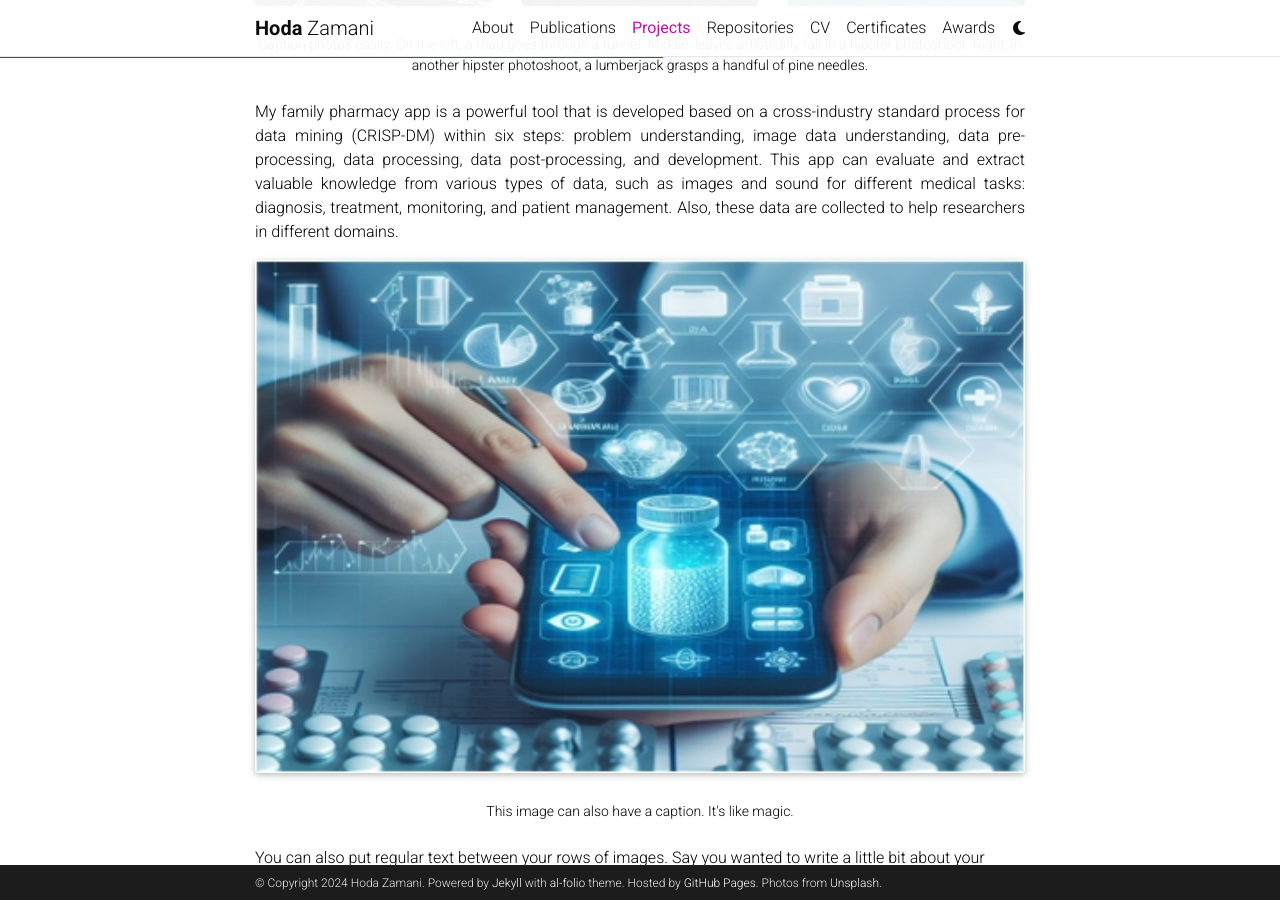
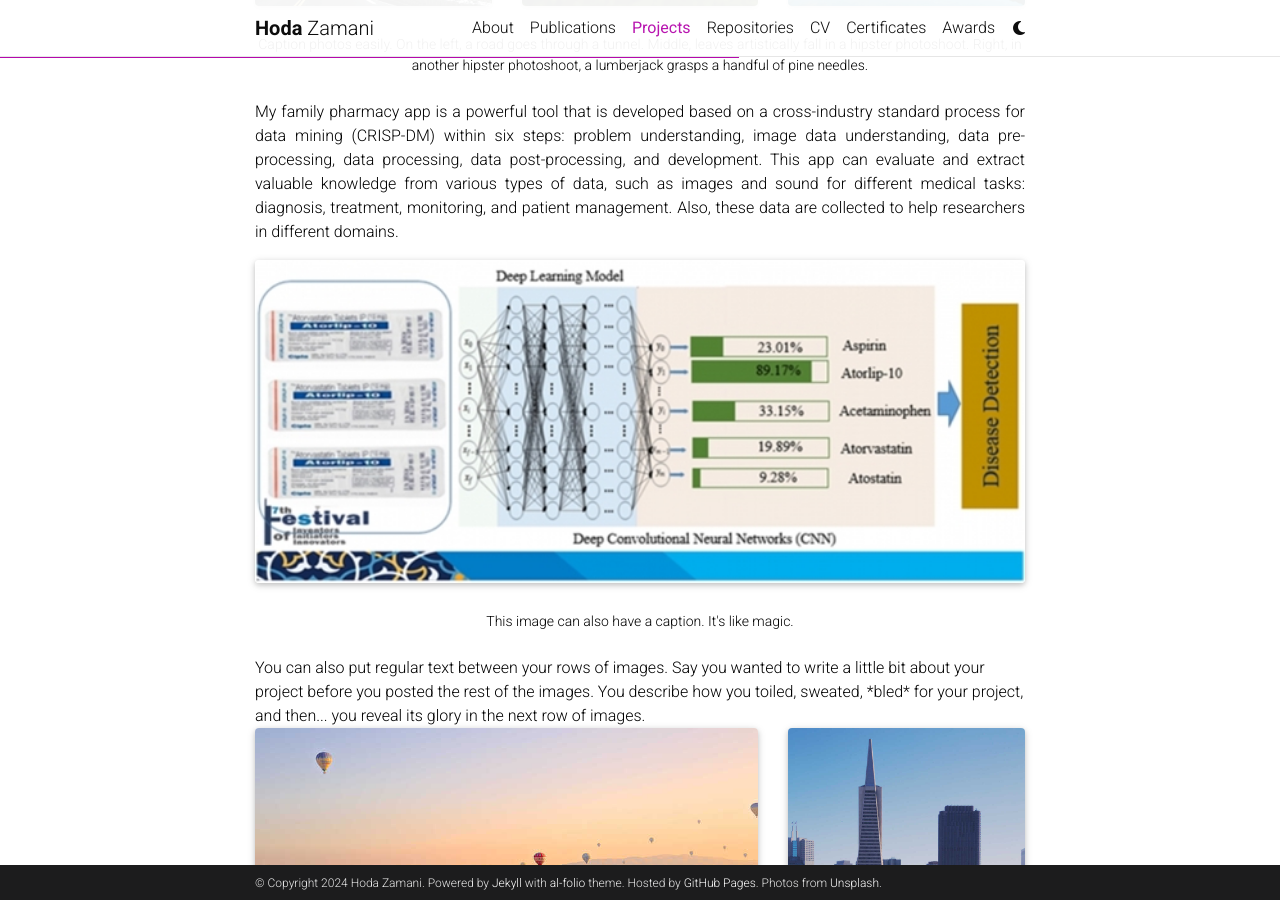
Before and after one commit to HodaZamani/HodaZamani.github.io, a Jekyll site: the page built from _projects/2_project.md, in a window 1280 px wide and 900 px high, scrolled down 960 px. Built offline with Jekyll 4.4.1, drawn with Linux system fonts in a browser that asks for light colours; full-size pictures stand in for the smaller copies a plugin makes; comment, search, counter and statistics services are not loaded; a style sheet for code colours, icons or effects is not loaded.

Commit message:
Update 2_project.md

```diff
--- a/_projects/2_project.md
+++ b/_projects/2_project.md
@@ -47,7 +47,7 @@
 
 <div class="row">
     <div class="col-sm mt-3 mt-md-0">
-        {% include figure.html path="assets/img/Image131.jpg" title="example image" class="img-fluid rounded z-depth-1" %}
+        {% include figure.html path="assets/img/Image123.jpg" title="example image" class="img-fluid rounded z-depth-1" %}
     </div>
 </div>
 <div class="caption">
```
